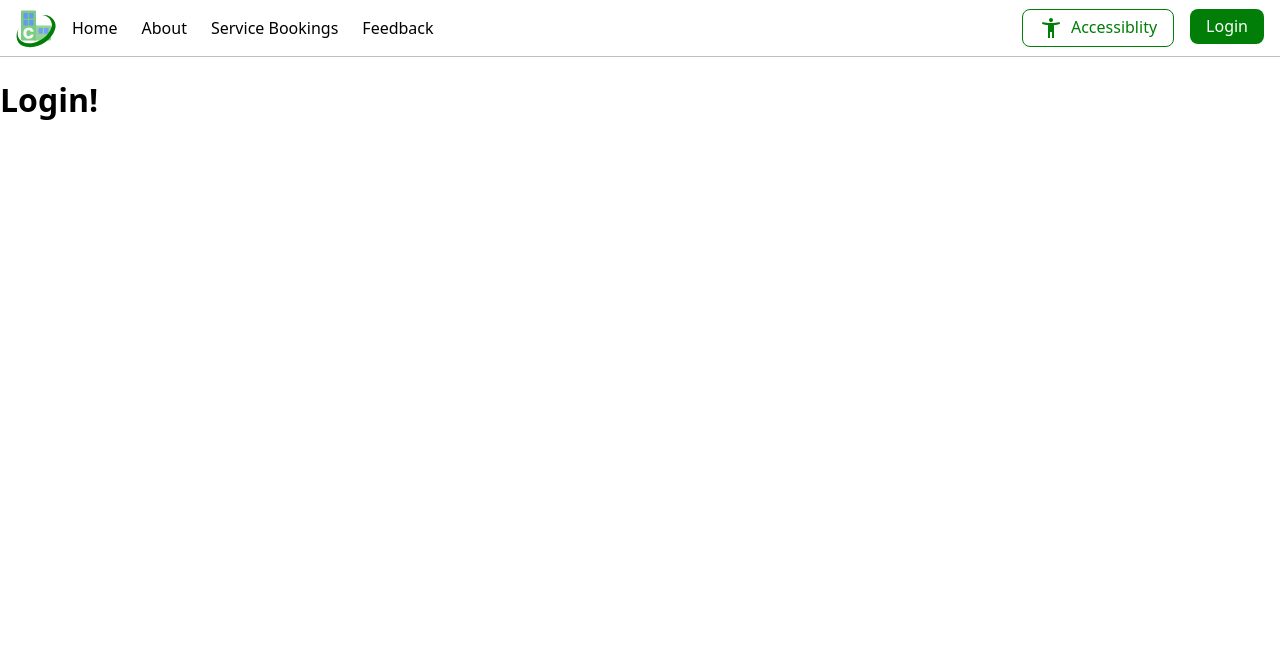
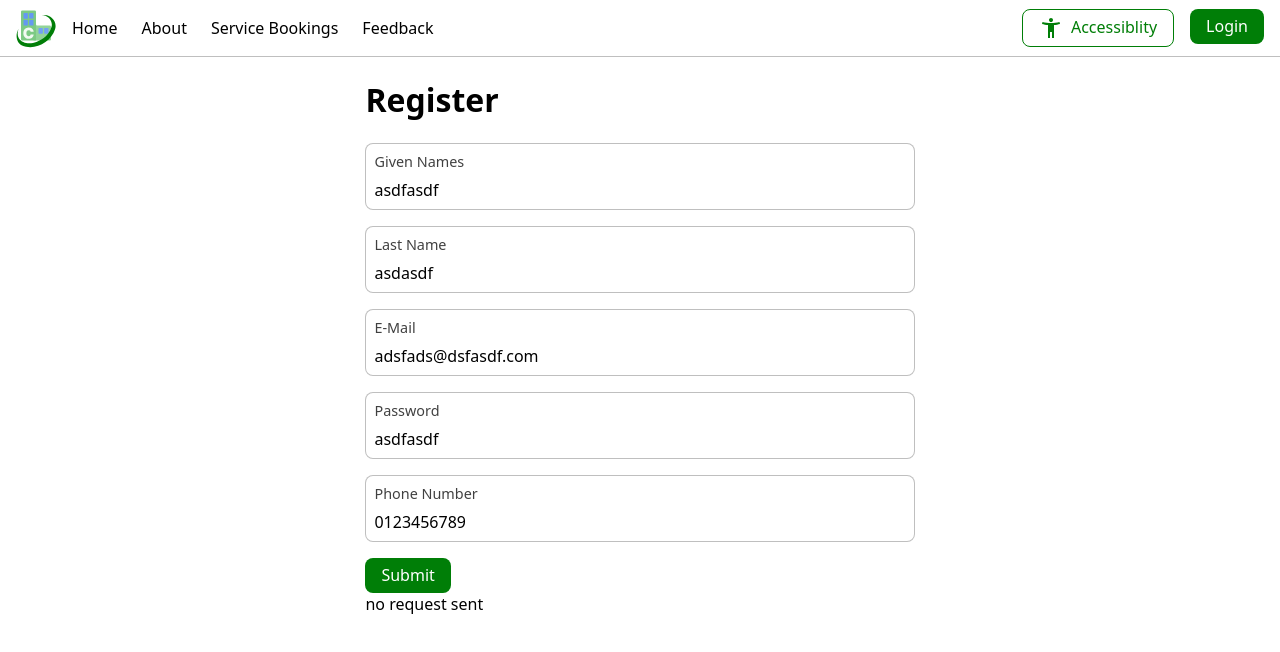
Before and after one commit to JamesRampling/CityLinkConnect, a Vue app: page /login in a window 1280 px wide. Shown: the top 652 px of the page. Built offline with nearby package versions, Linux system fonts and the light colour scheme.

Commit message:
Add basic user registration and error handling.
Notes:
https://www.passportjs.org/
https://auth0.com/blog/create-a-simple-and-secure-node-express-app/
https://expressjs.com/en/resources/middleware/session.html
https://github.com/passport/todos-express-password

```diff
--- a/shared/errors.ts
+++ b/shared/errors.ts
@@ -34,10 +34,18 @@ export const ServerError = z.object({
   details: z.any().optional(),
 });
 
+export const AlreadyExistsError = z.object({
+  type: z.literal('already-exists'),
+  title: z.string(),
+  status: z.literal(409),
+  details: z.any().optional(),
+});
+
 export const ApiError = z.discriminatedUnion('type', [
   ValidationError,
   NotFoundError,
   UnauthorizedError,
   ForbiddenError,
   ServerError,
+  AlreadyExistsError,
 ]);
--- a/shared/models.ts
+++ b/shared/models.ts
@@ -9,10 +9,10 @@ export const Service = z.object({
 
 export const User = z.object({
   user_id: tableId.default(0),
-  given_names: z.string(),
-  last_name: z.string(),
+  given_names: z.string().nonempty(),
+  last_name: z.string().nonempty(),
   email: z.email(),
-  phone: z.string(),
+  phone: z.string().regex(/0[0-9]{9}/),
 });
 
 export const Booking = z.object({
--- a/src/routes/LoginView.vue
+++ b/src/routes/LoginView.vue
@@ -1,3 +1,67 @@
+<script setup lang="ts">
+import { ApiError } from '#shared/errors';
+import { User } from '#shared/models';
+import InputText from '@/components/InputText.vue';
+import { ref } from 'vue';
+import type z from 'zod';
+
+const givenNames = ref('asdfasdf');
+const lastName = ref('asdasdf');
+const email = ref('adsfads@dsfasdf.com');
+const password = ref('asdfasdf');
+const phone = ref('0123456789');
+
+const result = ref<string | z.infer<typeof User> | z.infer<typeof ApiError>>(
+  'no request sent',
+);
+
+const handleRegistration = async () => {
+  const body = User.safeParse({
+    given_names: givenNames.value,
+    last_name: lastName.value,
+    email: email.value,
+    phone: phone.value,
+  });
+  if (body.success) {
+    const response = await fetch('/api/account/register', {
+      method: 'POST',
+      headers: {
+        'content-type': 'application/json',
+        accept: 'application/json',
+      },
+      body: JSON.stringify(body.data),
+    });
+
+    if (response.ok) {
+      const data = User.parse(await response.json());
+      result.value = data;
+    } else {
+      const data = ApiError.parse(await response.json());
+      result.value = data;
+    }
+    console.log(result.value);
+  } else {
+    result.value = 'validation error';
+    console.log(body.error);
+  }
+};
+</script>
+
 <template>
-  <h1>Login!</h1>
+  <div class="page-wrapper">
+    <h1>Register</h1>
+    <form class="form" action="" @submit.prevent="handleRegistration">
+      <InputText v-model="givenNames" name="given-names" label="Given Names" />
+      <InputText v-model="lastName" name="last-name" label="Last Name" />
+      <InputText v-model="email" name="email" label="E-Mail" />
+      <InputText v-model="password" name="password" label="Password" />
+      <InputText v-model="phone" name="phone" label="Phone Number" />
+
+      <div class="button-row">
+        <button type="submit" class="button-filled">Submit</button>
+      </div>
+    </form>
+
+    {{ result }}
+  </div>
 </template>
```
Also changed, not shown: 2 other files (tests, documents, lock files or other folders).
